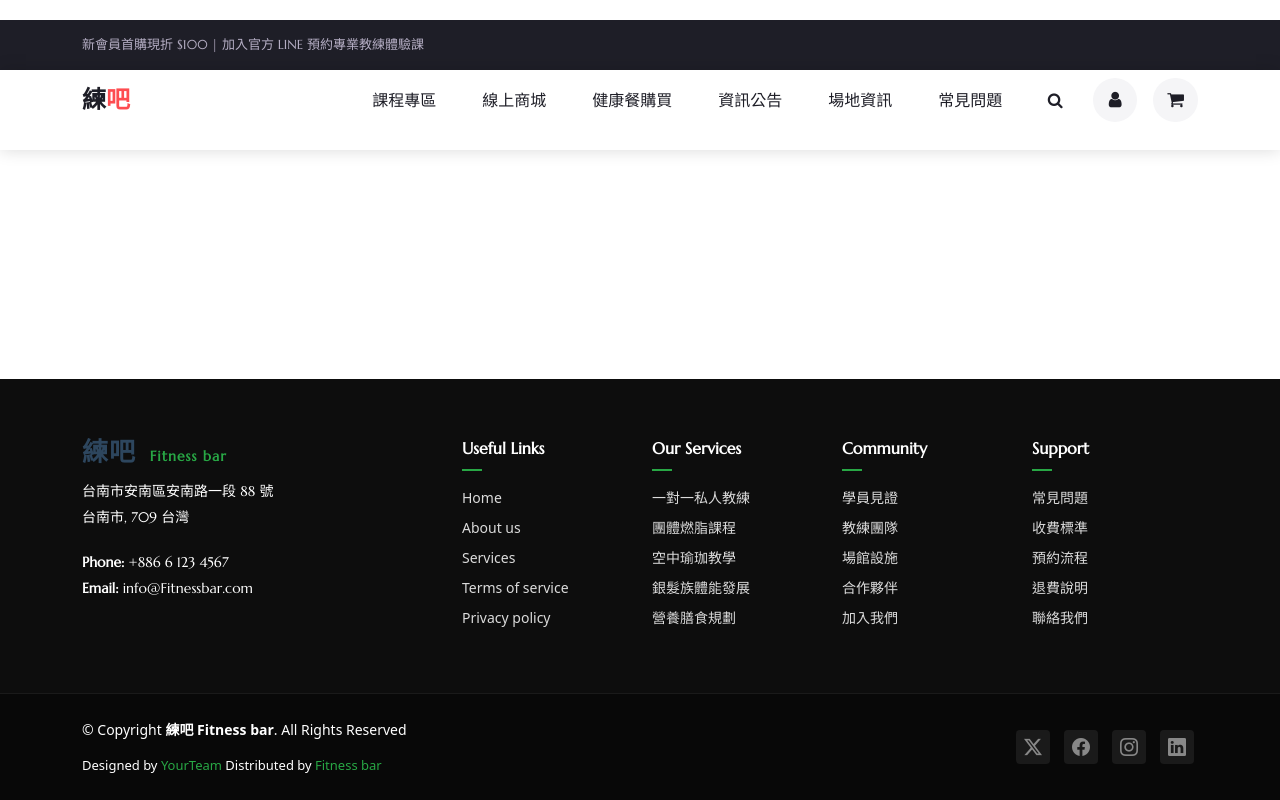
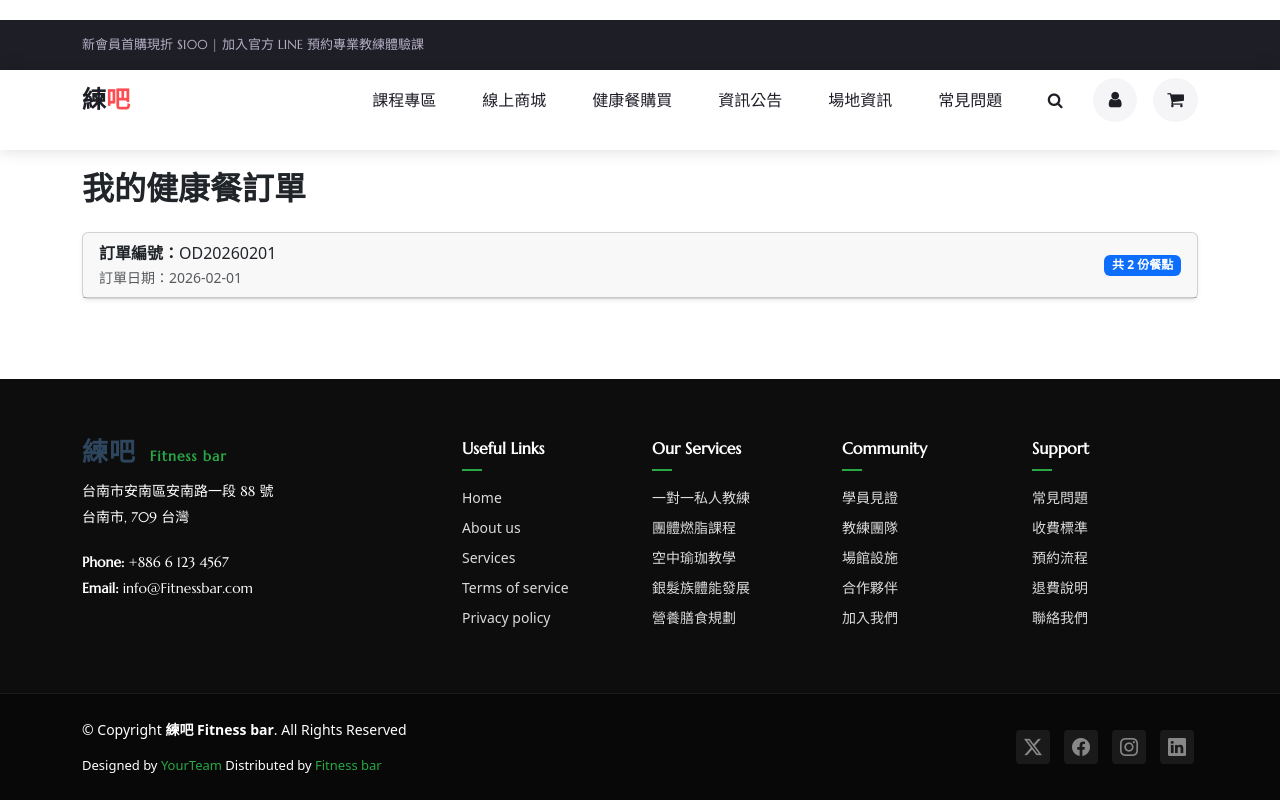
Before and after one commit to hanyi85/gym-vue, a Vue app in the folder gym-vue/: page /users/order-history in a window 1280 px wide. Built offline with nearby package versions, Linux system fonts and the light colour scheme.

Commit message:
mealorderhistory_01版

```diff
--- a/gym-vue/src/views/meals/MealOrderHistory-View.vue
+++ b/gym-vue/src/views/meals/MealOrderHistory-View.vue
@@ -1 +1,131 @@
-<template></template>
+<script setup>
+import { ref, onMounted } from 'vue'
+
+const orders = ref([])
+const expandedOrders = ref([])
+
+/* 展開 / 收合訂單 */
+function toggle(orderId) {
+  const index = expandedOrders.value.indexOf(orderId)
+  if (index === -1) {
+    expandedOrders.value.push(orderId)
+  } else {
+    expandedOrders.value.splice(index, 1)
+  }
+}
+
+/* 模擬 API 資料（之後可換成 fetch / axios） */
+onMounted(() => {
+  orders.value = [
+    {
+      orderId: 1,
+      orderNo: 'OD20260201',
+      orderDate: '2026-02-01',
+      items: [
+        {
+          orderItemId: 101,
+          mealName: '舒肥雞胸健康餐',
+          calories: 520,
+          protein: 42,
+          pickupTime: '12:00–13:00',
+          isPickedUp: false,
+          qrCodeUrl: '/assets/img/meals/qrcode.jpg'
+        },
+        {
+          orderItemId: 102,
+          mealName: '低脂牛肉能量餐',
+          calories: 610,
+          protein: 45,
+          pickupTime: '18:00–19:00',
+          isPickedUp: true,
+          qrCodeUrl: '/assets/img/meals/qrcode.jpg'
+        }
+      ]
+    }
+  ]
+})
+
+</script>
+
+
+
+<template>
+
+<div class="container py">
+    <h2 class="mb-4 fw-bold">我的健康餐訂單</h2>
+
+    <div
+      v-for="order in orders"
+      :key="order.orderId"
+      class="card mb-3 shadow-sm"
+    >
+      <!-- 訂單主資訊 -->
+      <div
+        class="card-header d-flex justify-content-between align-items-center"
+        @click="toggle(order.orderId)"
+        style="cursor: pointer;"
+      >
+        <div>
+          <strong>訂單編號：</strong>{{ order.orderNo }}<br />
+          <small class="text-muted">
+            訂單日期：{{ order.orderDate }}
+          </small>
+        </div>
+
+        <span class="badge bg-primary">
+          共 {{ order.items.length }} 份餐點
+        </span>
+      </div>
+
+      <!-- 訂單明細 -->
+      <div v-show="expandedOrders.includes(order.orderId)">
+        <ul class="list-group list-group-flush">
+          <li
+            v-for="item in order.items"
+            :key="item.orderItemId"
+            class="list-group-item"
+          >
+            <div class="row align-items-center">
+              <div class="col-md-6">
+                <h6 class="mb-1">{{ item.mealName }}</h6>
+                <small class="text-muted">
+                  熱量:{{ item.calories }} kcal
+                   蛋白質: {{ item.protein }} g
+                </small><br />
+                <small class="text-muted">
+                  取餐時段：{{ item.pickupTime }}
+                </small>
+              </div>
+
+              <div class="col-md-3 text-center">
+                <img
+                  :src="item.qrCodeUrl"
+                  alt="QR Code"
+                  class="img-fluid"
+                  style="max-width: 80px;"
+                />
+              </div>
+
+              <div class="col-md-3 text-end">
+                <span
+                  class="badge"
+                  :class="item.isPickedUp ? 'bg-success' : 'bg-secondary'"
+                >
+                  {{ item.isPickedUp ? '已領取' : '未領取' }}
+                </span>
+              </div>
+            </div>
+          </li>
+        </ul>
+      </div>
+    </div>
+  </div>
+
+
+</template>
+
+
+
+<style scoped>
+
+</style>
```
Also changed, not shown: gym-vue/public/assets/img/meals/qrcode.jpg (added).
